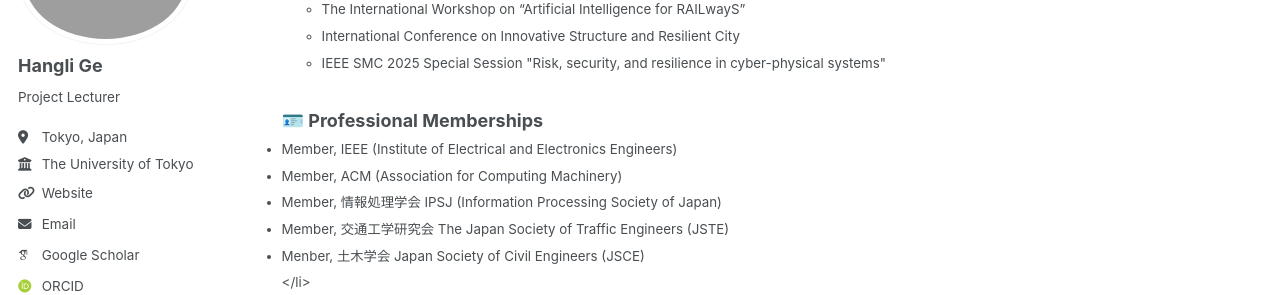
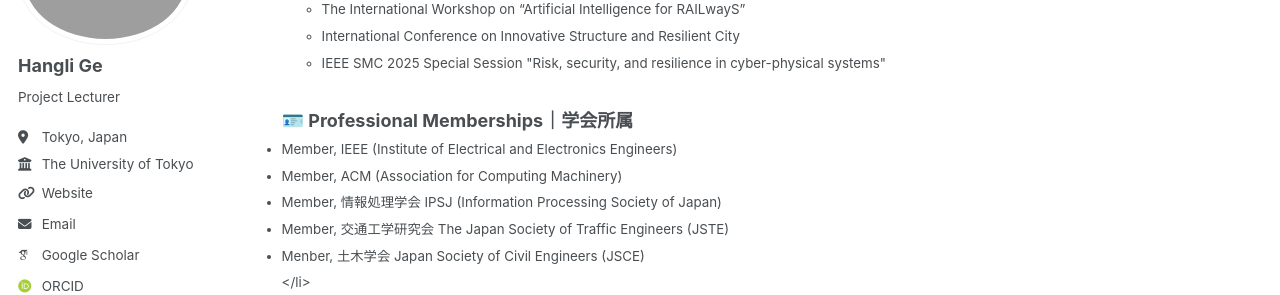
Before and after one commit to christie888/christie888.github.io, a Jekyll site: the page built from _pages/about.md, in a window 1280 px wide and 900 px high, scrolled down 2408 px. Shown: the part 195-490 px from the top of the window. Built offline with Jekyll 4.4.1, drawn with Linux system fonts in a browser that asks for light colours; some web fonts are replaced.

Commit message:
Update about.md

```diff
--- a/_pages/about.md
+++ b/_pages/about.md
@@ -79,7 +79,7 @@ As quantum hardware continues to advance, these quantum-based solutions are expe
   <li>International Conference on Innovative Structure and Resilient City</li>
   <li>IEEE SMC 2025 Special Session "Risk, security, and resilience in cyber-physical systems"</li></ul>
 
-### 🪪 Professional Memberships
+### 🪪 Professional Memberships｜学会所属
  <ul style="margin:0; padding:0;font-size: 10pt;">
   <li>Member, IEEE (Institute of Electrical and Electronics Engineers) </li>
   <li>Member, ACM (Association for Computing Machinery)</li>
```
